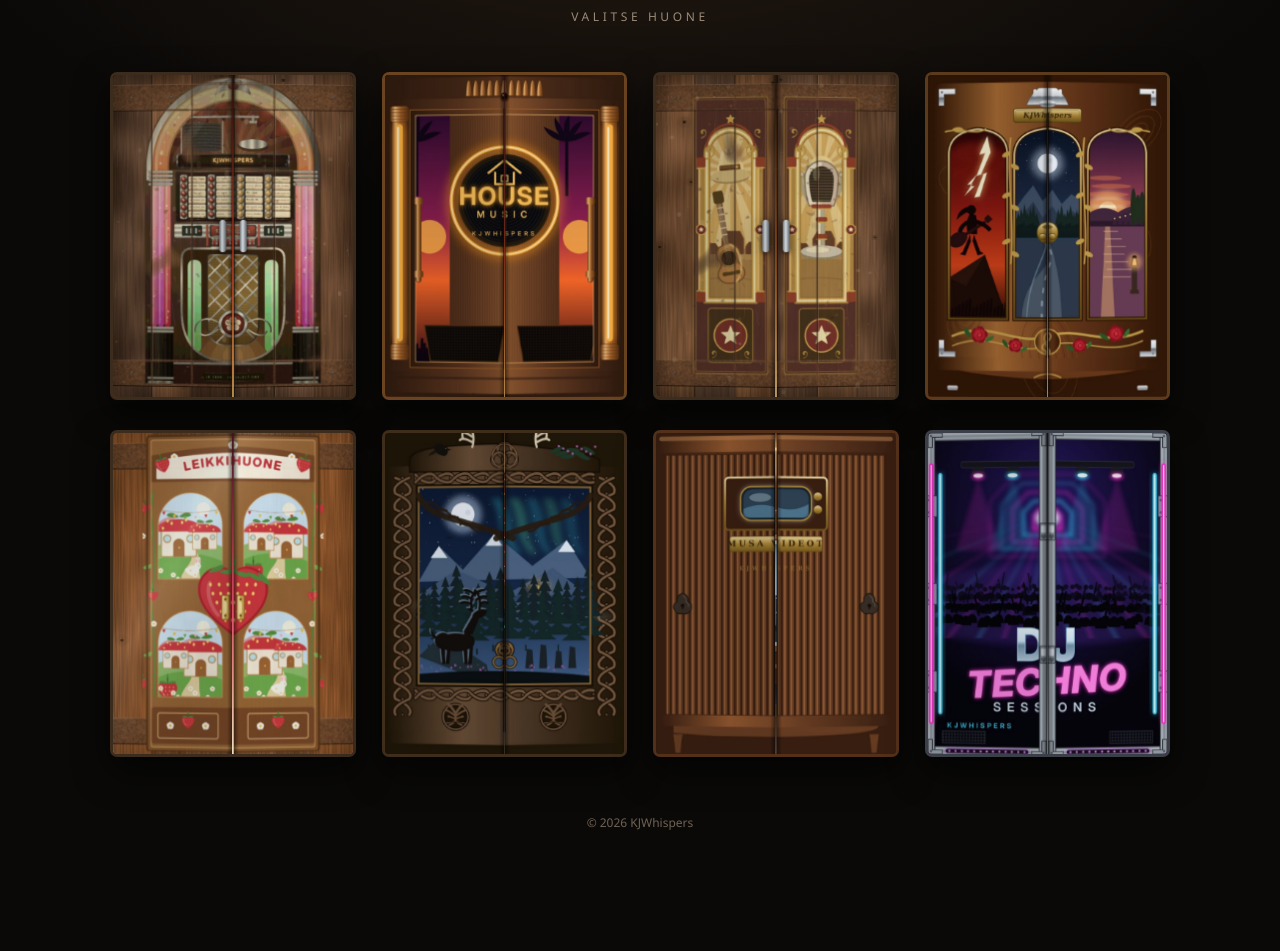
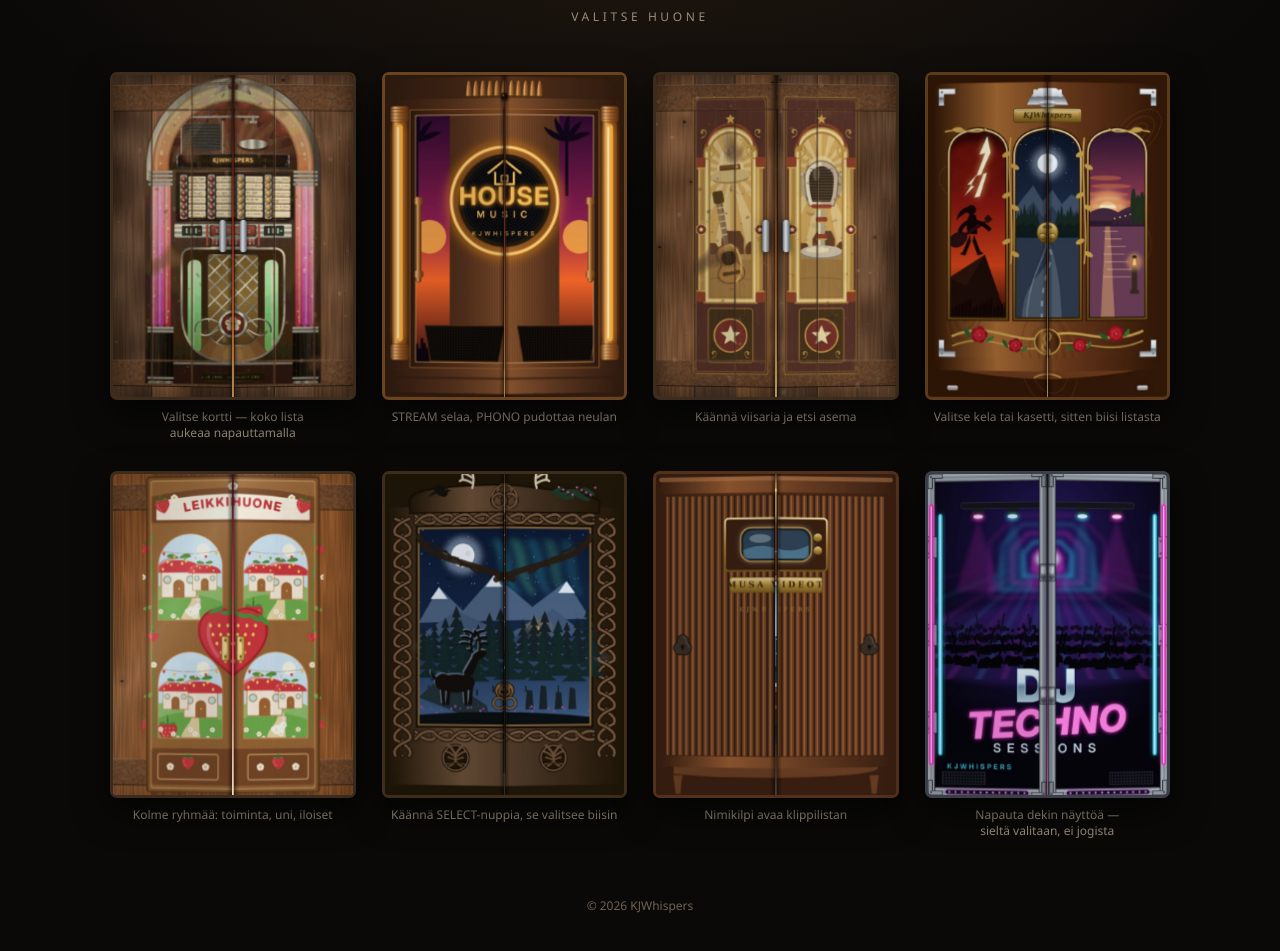
Before and after one commit to Juntsa/musarooms, a plain HTML site: page index.html in a window 1280 px wide. Shown: the part 101-1052 px from the top of the page. Before the commit the page ends 993 px from the top, so only its background shows below. Drawn offline with Linux system fonts and the light colour scheme.

Commit message:
Aula: jokaiselle ovelle ohjerivi, ja numero on nyt pysyva tunniste
Jokainen huone on eri laite, eika yksi yleinen ohje kata kahdeksaa.
Rivi nimeaa sen eleen jota ilman laite nayttaa rikkinaiselta:
jukeboksissa biisi valitaan kortista eika napeista, Technossa dekin
naytolta eika jogista, Countryssa viisarilla.

Rivi on oven ALLA eika sen takana. Ovien takana sita ei lue kukaan -
puhelimessa ovet eivat aukea ennen kuin niita painaa, ja juuri silloin
ohjetta tarvittaisiin.

Aulassa luki "Gym"; se oli technon vanha tyonimi, ja ovessa lukee
DJ / TECHNO / SESSIONS.

Lisaksi: _siivoa.py sailyttaa kerran annetun numeron, ja luettelo
lajitellaan nimesta eika numerosta. Numero on osa verkko-osoitetta,
joten liikkuva numero olisi tarkoittanut koko huoneen uudelleenlatausta
joka kerta kun kansioon lisataan biisi - eivatka vanhat katoa
varastosta, koska rclone ei poista mitaan.

Co-Authored-By: Claude Opus 5 <noreply@anthropic.com>
Claude-Session: https://claude.ai/code/session_0153AvkQwfLdBQDa3EC36AKN

```diff
--- a/index.html
+++ b/index.html
@@ -33,6 +33,22 @@ h1 span{color:var(--amber)}
   color:var(--dim);font-size:12px;letter-spacing:.3em;text-transform:uppercase;
   margin:0 0 46px;text-align:center;
 }
+
+/* ---- ohjerivi oven alla ----------------------------------------------
+   Jokainen huone on eri laite, eika yksi yleinen ohje kata niita. Rivi
+   nimeaa sen eleen jota ilman laite nayttaa rikkinaiselta: jukeboksissa
+   biisi valitaan kortista eika napeista, Technossa dekin naytolta eika
+   jogista. Rivi on oven ALLA eika sen takana, koska ovien takana sita ei
+   lue kukaan - puhelimessa ovet eivat aukea ennen kuin niita painaa. */
+.ovi{display:flex;flex-direction:column;gap:9px}
+.ovi .huone{flex:0 0 auto}
+.ohje{
+  margin:0;text-align:center;
+  font-size:12px;line-height:1.35;color:var(--dim);
+  text-wrap:balance;
+}
+/* Suljetun huoneen ohje olisi neuvo laitteeseen johon ei paase. */
+.ovi:has(.kiinni) .ohje{display:none}
 
 /* ---- käytävä ---------------------------------------------------------- */
 .kaytava{
@@ -235,6 +251,7 @@ footer a{color:#8a7a66}
 
   <div class="kaytava">
 
+    <div class="ovi">
       <a class="huone fifties" href="jukebox/" data-soitin>
         <div class="sisus">
           <b>Fifties</b>
@@ -242,7 +259,10 @@ footer a{color:#8a7a66}
         </div>
         <div class="luukut"><span class="luukku vasen"></span><span class="luukku oikea"></span></div>
       </a>
+      <p class="ohje">Valitse kortti &mdash; koko lista aukeaa napauttamalla</p>
+    </div>
 
+    <div class="ovi">
       <a class="huone house" href="house/" data-soitin>
         <div class="sisus">
           <b>House</b>
@@ -250,7 +270,10 @@ footer a{color:#8a7a66}
         </div>
         <div class="luukut"><span class="luukku vasen"></span><span class="luukku oikea"></span></div>
       </a>
+      <p class="ohje">STREAM selaa, PHONO pudottaa neulan</p>
+    </div>
 
+    <div class="ovi">
       <a class="huone country" href="country/" data-soitin>
         <div class="sisus">
           <b>Country</b>
@@ -258,7 +281,10 @@ footer a{color:#8a7a66}
         </div>
         <div class="luukut"><span class="luukku vasen"></span><span class="luukku oikea"></span></div>
       </a>
+      <p class="ohje">K&auml;&auml;nn&auml; viisaria ja etsi asema</p>
+    </div>
 
+    <div class="ovi">
       <a class="huone dekki" href="dekki/" data-soitin>
         <div class="sisus">
           <b>Dekki</b>
@@ -266,7 +292,10 @@ footer a{color:#8a7a66}
         </div>
         <div class="luukut"><span class="luukku vasen"></span><span class="luukku oikea"></span></div>
       </a>
+      <p class="ohje">Valitse kela tai kasetti, sitten biisi listasta</p>
+    </div>
 
+    <div class="ovi">
       <a class="huone lapset" href="leikki/" data-soitin>
         <div class="sisus">
           <b>Leikkihuone</b>
@@ -274,7 +303,10 @@ footer a{color:#8a7a66}
         </div>
         <div class="luukut"><span class="luukku vasen"></span><span class="luukku oikea"></span></div>
       </a>
+      <p class="ohje">Kolme ryhm&auml;&auml;: toiminta, uni, iloiset</p>
+    </div>
 
+    <div class="ovi">
       <a class="huone highland" href="highland/" data-soitin>
         <div class="sisus">
           <b>Highland</b>
@@ -282,7 +314,10 @@ footer a{color:#8a7a66}
         </div>
         <div class="luukut"><span class="luukku vasen"></span><span class="luukku oikea"></span></div>
       </a>
+      <p class="ohje">K&auml;&auml;nn&auml; SELECT-nuppia, se valitsee biisin</p>
+    </div>
 
+    <div class="ovi">
       <a class="huone video" href="video/" data-soitin>
         <div class="sisus">
           <b>Musa videot</b>
@@ -290,14 +325,19 @@ footer a{color:#8a7a66}
         </div>
         <div class="luukut"><span class="luukku vasen"></span><span class="luukku oikea"></span></div>
       </a>
+      <p class="ohje">Nimikilpi avaa klippilistan</p>
+    </div>
 
+    <div class="ovi">
       <a class="huone techno" href="techno/" data-soitin>
         <div class="sisus">
-        <b>Gym</b>
-        <span>Kaksi dekkiä ja mikseri<br>valitse näytöltä</span>
+          <b>Techno</b>
+          <span>Kaksi dekkiä ja mikseri<br>valitse dekin näytöltä</span>
         </div>
         <div class="luukut"><span class="luukku vasen"></span><span class="luukku oikea"></span></div>
       </a>
+      <p class="ohje">Napauta dekin n&auml;ytt&ouml;&auml; &mdash; sielt&auml; valitaan, ei jogista</p>
+    </div>
 
   </div>
 
```
Lines whose indentation alone changed are shown as unchanged.
